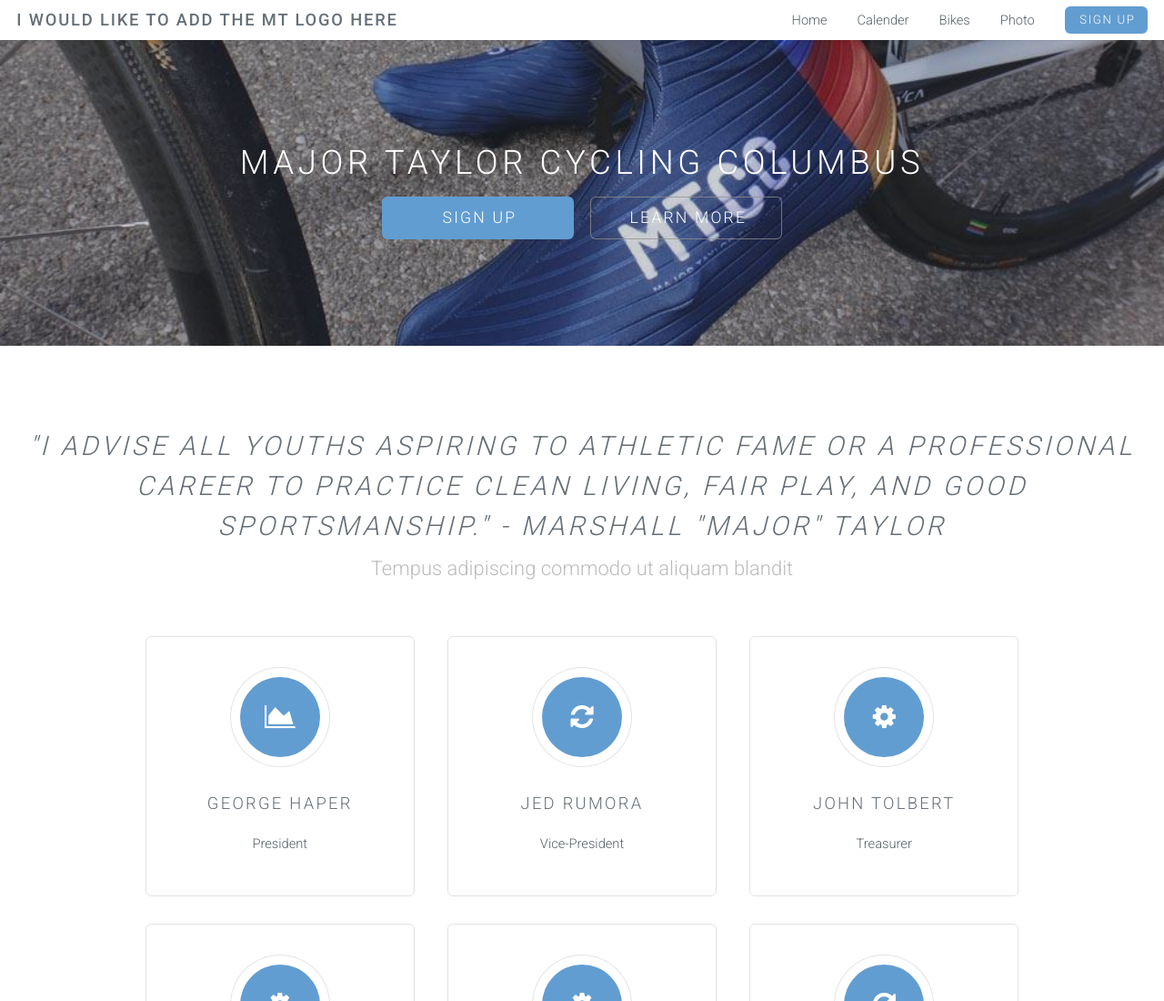
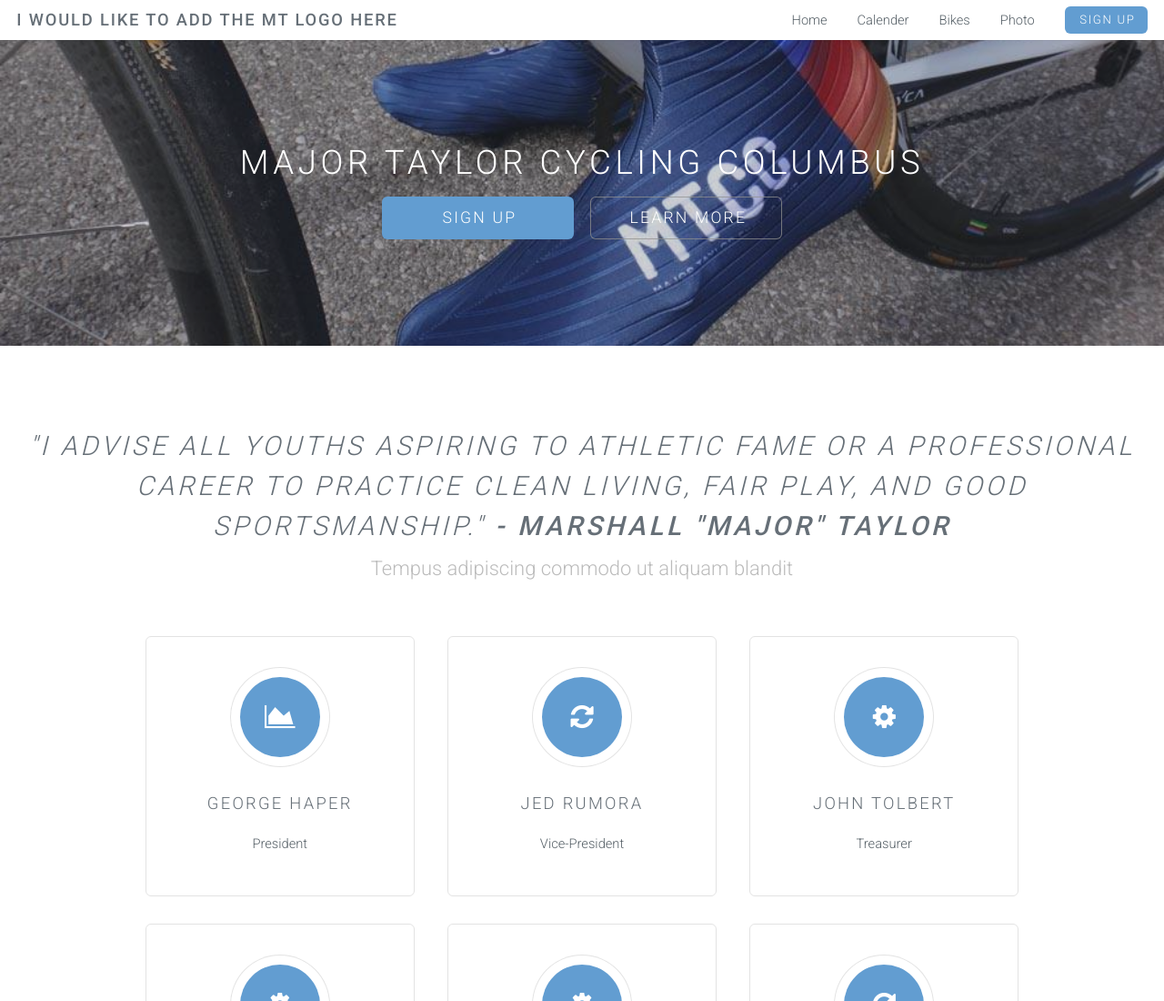
Before and after one commit to michaelondon/MajorTaylorDemo2, a plain HTML site: page index.html in a window 1280 px wide. Shown: the top 1100 px of the page at 91% size. Drawn offline with Linux system fonts and the light colour scheme.

Commit message:
Update index.html

```diff
--- a/index.html
+++ b/index.html
@@ -52,7 +52,7 @@
 					<h2><i>"I advise all youths aspiring to athletic fame or
 a professional career to practice clean living,
 fair play, and good sportsmanship."
-- Marshall "Major" Taylor</i></h2>
+						<b>- Marshall "Major" Taylor</b></i></h2>
 					<p>Tempus adipiscing commodo ut aliquam blandit</p>
 				</header>
 				<div class="container">
```
